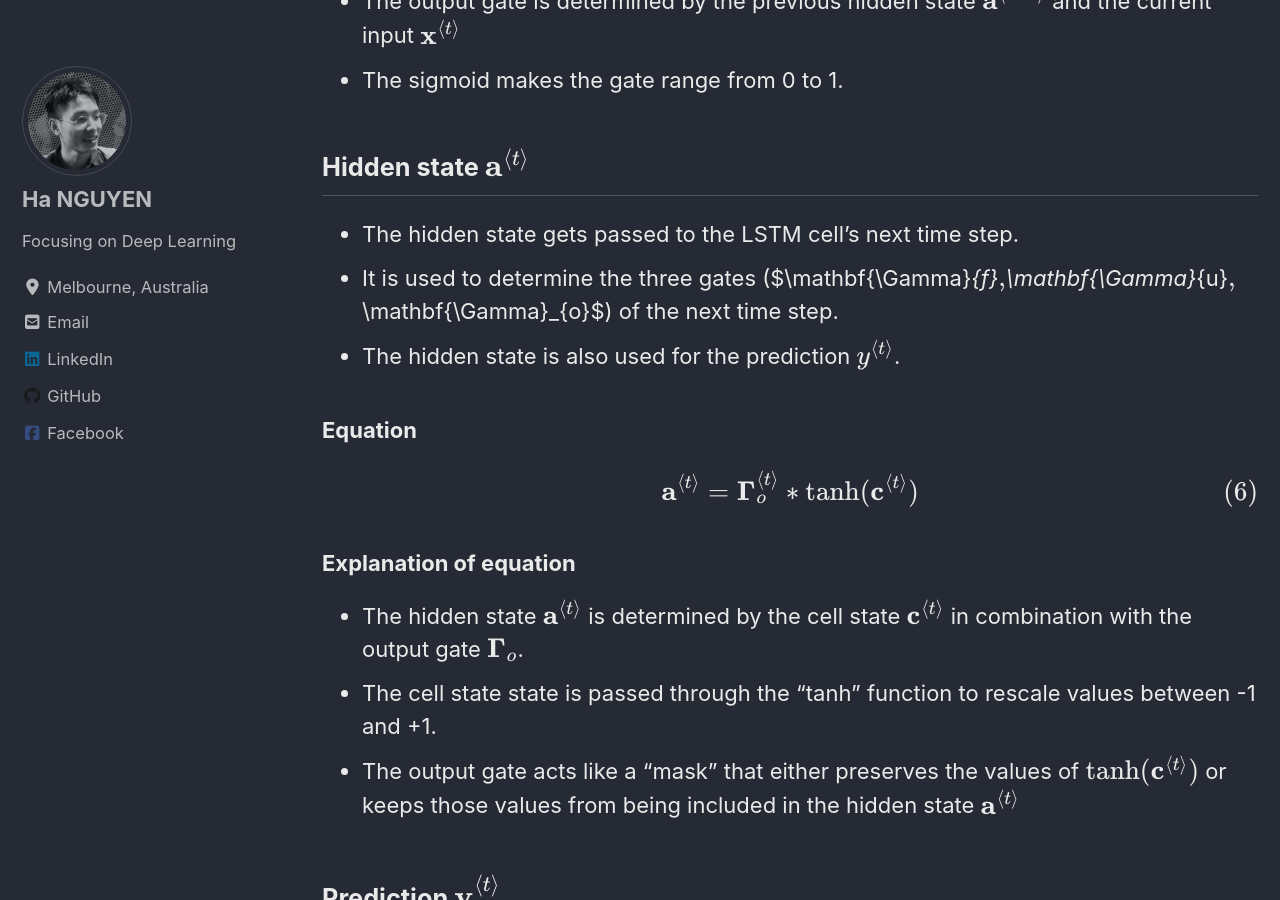
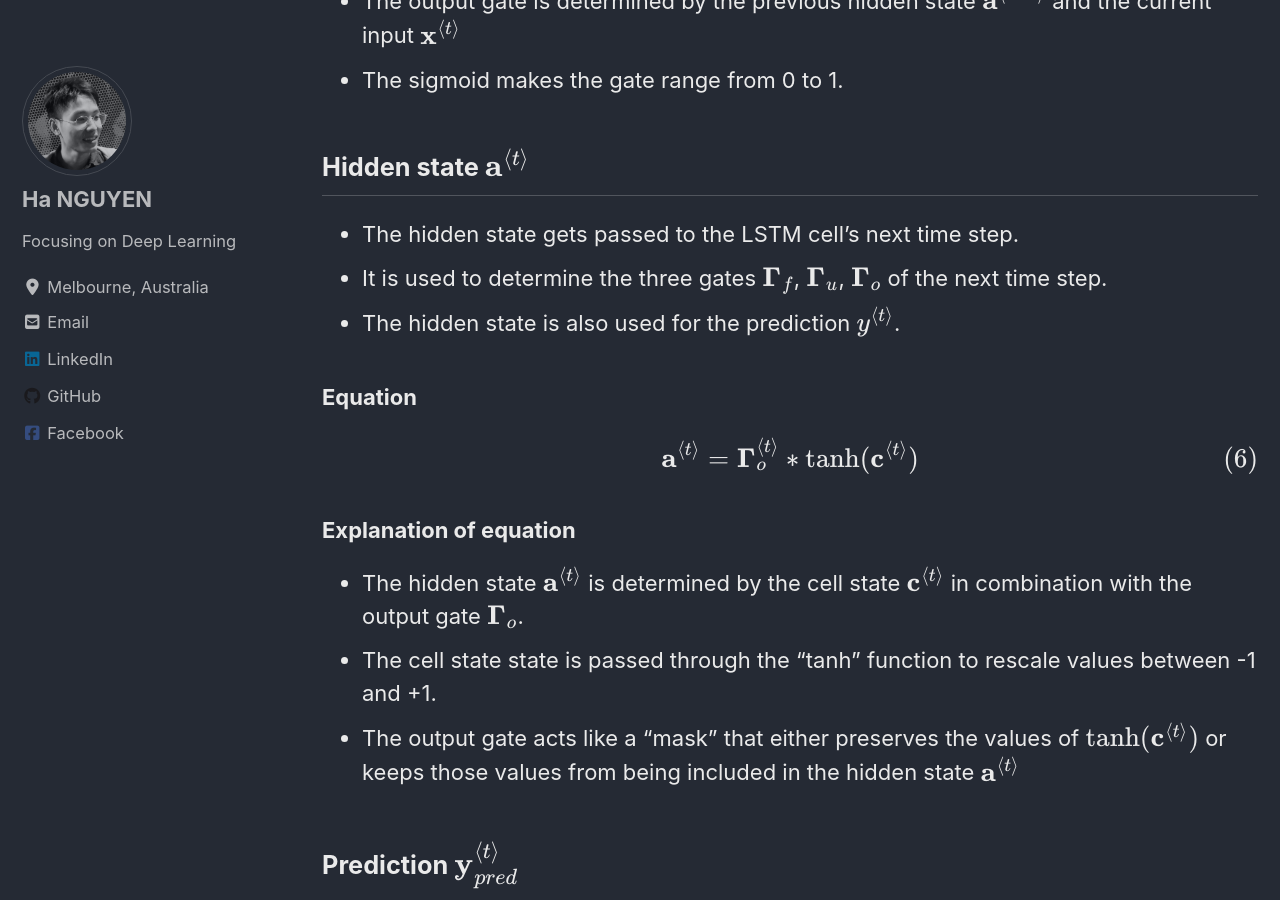
Before and after one commit to datasciblog/datasciblog.github.io, a Jekyll site: the page built from _posts/2019-12-18-DL-02-understanding-lstm-cell.md, in a window 1280 px wide and 900 px high, scrolled down 5635 px. Built offline with Jekyll 4.4.1, drawn with Linux system fonts in a browser that asks for light colours; cached includes are drawn as plain includes; nearby versions of some CDN libraries; formulas are drawn with MathJax 3.

```diff
--- a/_posts/2019-12-18-DL-02-understanding-lstm-cell.md
+++ b/_posts/2019-12-18-DL-02-understanding-lstm-cell.md
@@ -112,7 +112,7 @@ $$ \mathbf{\Gamma}_o^{\langle t \rangle}=  \sigma(\mathbf{W}_o[\mathbf{a}^{\lang
 ## Hidden state $\mathbf{a}^{\langle t \rangle}$
 
 * The hidden state gets passed to the LSTM cell's next time step.
-* It is used to determine the three gates ($\mathbf{\Gamma}_{f}$, $\mathbf{\Gamma}_{u}$, $\mathbf{\Gamma}_{o}$) of the next time step.
+* It is used to determine the three gates $\mathbf{\Gamma}_f$, $\mathbf{\Gamma}_u$, $\mathbf{\Gamma}_o$ of the next time step.
 * The hidden state is also used for the prediction $y^{\langle t \rangle}$.
 
 ### Equation
```
